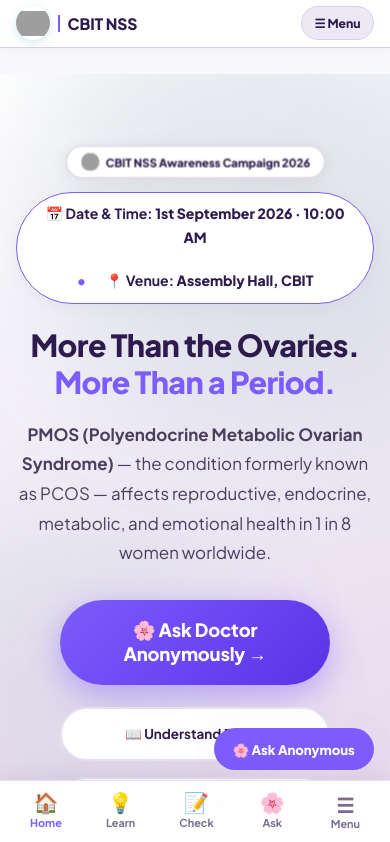
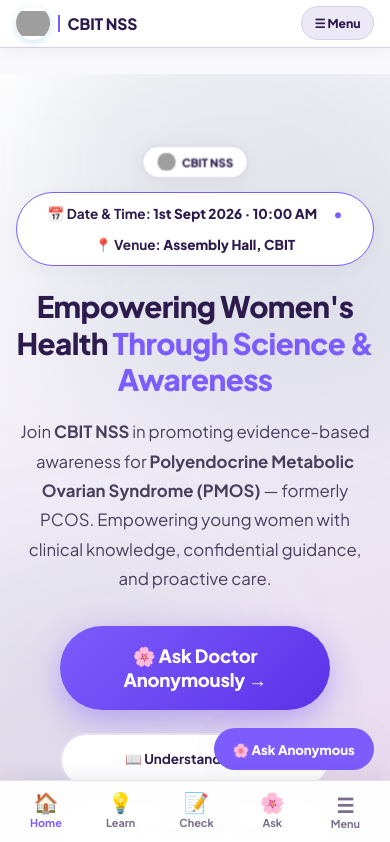
Before and after one commit to vroom0456/CBITNSS-World-PMOS-Day, a Next.js app: page / in a window 390 px wide. Shown: the top 842 px of the page. Built offline with nearby package versions, Linux system fonts and the light colour scheme; grey boxes are pictures that could not be loaded.

Commit message:
Updated hero badge to 'CBIT NSS', main heading to 'Empowering Women’s Health Through Science & Awareness', refreshed hero description, and optimized mobile floating button position

```diff
--- a/src/app/globals.css
+++ b/src/app/globals.css
@@ -604,7 +604,7 @@
       .btn-submit-modal { min-height: 44px; border-radius: 9999px; font-size: 0.88rem; }
 
       /* Floating Action Button */
-      .floating-ask-btn { bottom: max(1rem, calc(1rem + env(safe-area-inset-bottom))); right: max(1rem, calc(1rem + env(safe-area-inset-right))); padding: 0.6rem 1.1rem; min-height: 42px; font-size: 0.78rem; border-radius: 9999px; box-shadow: 0 6px 20px rgba(8,145,178,0.35); }
+      .floating-ask-btn { bottom: calc(72px + env(safe-area-inset-bottom)); right: max(0.85rem, calc(0.85rem + env(safe-area-inset-right))); padding: 0.6rem 1.1rem; min-height: 42px; font-size: 0.78rem; border-radius: 9999px; box-shadow: 0 6px 20px rgba(124,92,252,0.4); }
 
       /* Footer */
       footer { padding: 24px 1rem calc(16px + env(safe-area-inset-bottom)); text-align: center; }
--- a/src/app/page.tsx
+++ b/src/app/page.tsx
@@ -54,23 +54,23 @@ export default function HomePage() {
           <div className="hero-container" style={{ maxWidth: '900px', margin: '0 auto' }}>
             <div className="nss-hero-badge" style={{ background: '#FFFFFF', border: '1.5px solid var(--soft-teal-border)' }}>
               <Image src="/nss-logo.png" alt="CBIT NSS Logo" width={22} height={22} priority />
-              CBIT NSS Awareness Campaign 2026
+              CBIT NSS
             </div>
 
             {/* EVENT DETAILS BADGE */}
-            <div style={{ background: '#FFFFFF', border: '1.5px solid var(--nss-blue-accent)', borderRadius: 'var(--r-pill)', padding: '0.6rem 1.5rem', marginBottom: '1.4rem', display: 'inline-flex', flexWrap: 'wrap', gap: '1.2rem', justifyContent: 'center', alignItems: 'center', fontSize: '0.88rem', color: 'var(--nss-navy)', fontWeight: 800, boxShadow: 'var(--shadow-soft)' }}>
-              <span>📅 <strong>Date &amp; Time:</strong> 1st September 2026 · 10:00 AM</span>
-              <span style={{ color: 'var(--nss-blue-accent)' }}>•</span>
+            <div style={{ background: '#FFFFFF', border: '1.5px solid var(--nss-blue-accent)', borderRadius: 'var(--r-pill)', padding: '0.55rem 1.25rem', marginBottom: '1.4rem', display: 'inline-flex', flexWrap: 'wrap', gap: '0.5rem 1rem', justifyContent: 'center', alignItems: 'center', fontSize: '0.85rem', color: 'var(--nss-navy)', fontWeight: 800, boxShadow: 'var(--shadow-soft)', maxWidth: '100%' }}>
+              <span>📅 <strong>Date &amp; Time:</strong> 1st Sept 2026 · 10:00 AM</span>
+              <span style={{ color: 'var(--nss-blue-accent)', display: 'inline-block' }}>•</span>
               <span>📍 <strong>Venue:</strong> Assembly Hall, CBIT</span>
             </div>
 
-            <h1 style={{ fontSize: 'clamp(1.9rem, 5.5vw, 3.8rem)', lineHeight: 1.22, color: 'var(--nss-navy)', fontWeight: 800, textAlign: 'center', margin: '0 auto 1.2rem', maxWidth: '840px' }}>
-              More Than the Ovaries.{' '}
-              <span className="accent-text" style={{ color: 'var(--nss-blue-accent)' }}>More Than a Period.</span>
+            <h1 style={{ fontSize: 'clamp(1.85rem, 5.2vw, 3.6rem)', lineHeight: 1.24, color: 'var(--nss-navy)', fontWeight: 800, textAlign: 'center', margin: '0 auto 1.2rem', maxWidth: '840px' }}>
+              Empowering Women&apos;s Health{' '}
+              <span className="accent-text" style={{ color: 'var(--nss-blue-accent)' }}>Through Science &amp; Awareness</span>
             </h1>
 
-            <p className="hero-desc" style={{ fontSize: '1.06rem', color: 'var(--text-body)', lineHeight: 1.75, maxWidth: '700px', margin: '0 auto 2rem', textAlign: 'center' }}>
-              <strong>PMOS (Polyendocrine Metabolic Ovarian Syndrome)</strong> — the condition formerly known as PCOS — affects reproductive, endocrine, metabolic, and emotional health in 1 in 8 women worldwide.
+            <p className="hero-desc" style={{ fontSize: '1.05rem', color: 'var(--text-body)', lineHeight: 1.75, maxWidth: '720px', margin: '0 auto 2rem', textAlign: 'center' }}>
+              Join <strong>CBIT NSS</strong> in promoting evidence-based awareness for <strong>Polyendocrine Metabolic Ovarian Syndrome (PMOS)</strong> — formerly PCOS. Empowering young women with clinical knowledge, confidential guidance, and proactive care.
             </p>
 
             {/* HERO BUTTONS — BIG HIGHLIGHTED ASK ANONYMOUSLY BUTTON ABOVE ALL OTHERS */}
```
